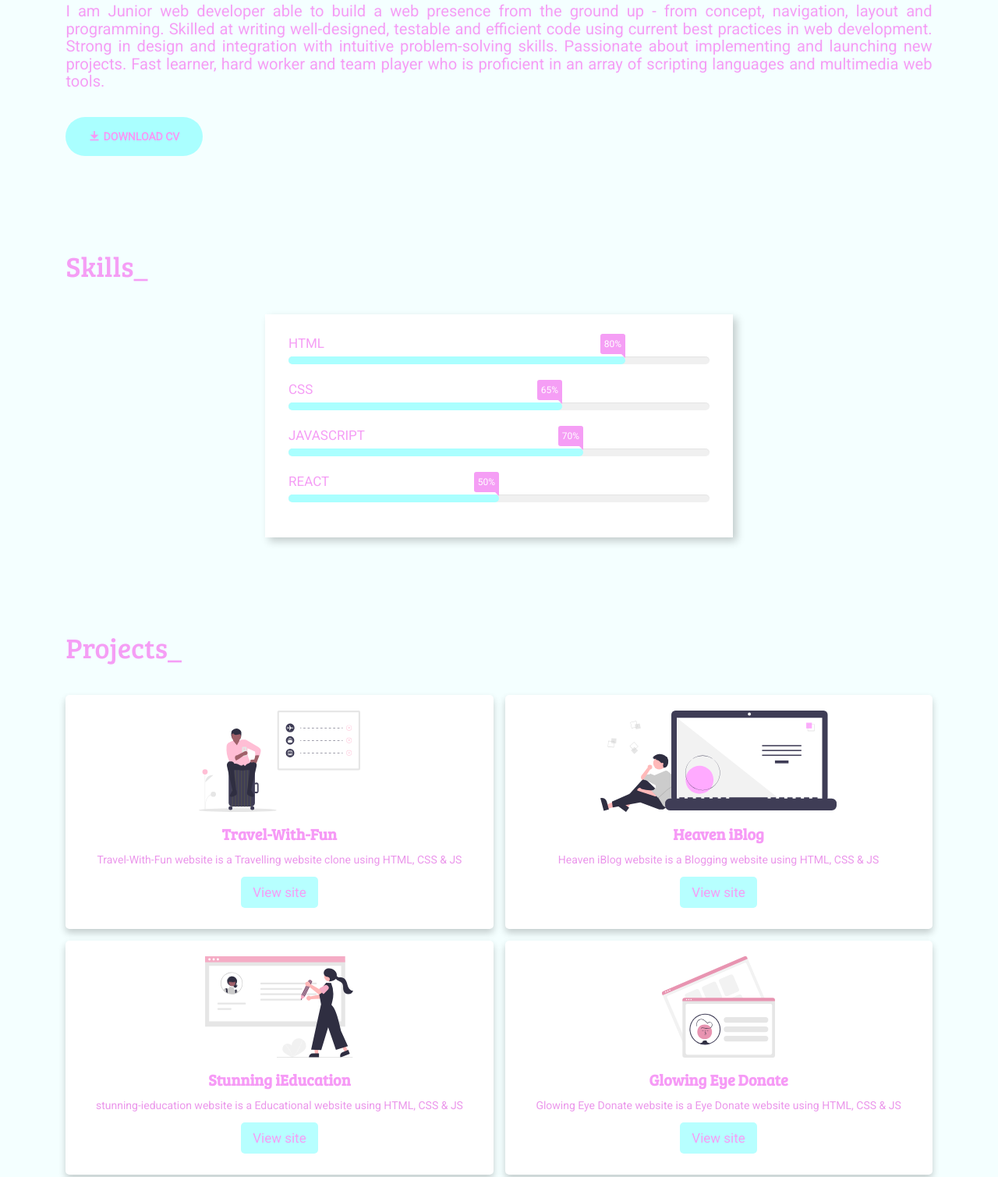
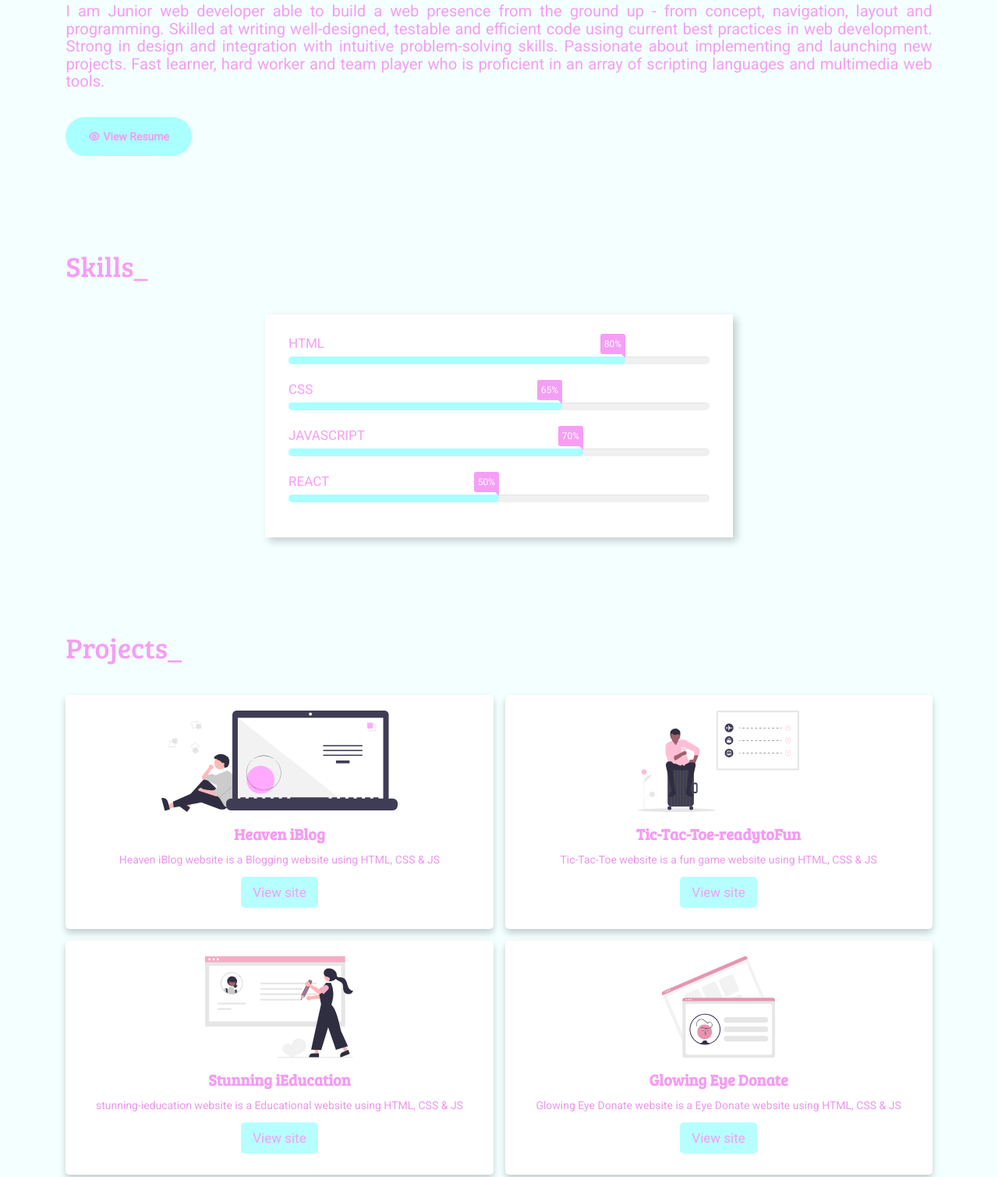
Before and after one commit to Misbah2000/My_Site_my, a plain HTML site: page index.html in a window 1280 px wide. Shown: the part 735-2244 px from the top of the page at 78% size. Drawn offline with nearby package versions, Linux system fonts and the light colour scheme; a web font is replaced by a local one.

Commit message:
all good

```diff
--- a/index.html
+++ b/index.html
@@ -67,7 +67,7 @@
                         <dt>AGE:</dt>
                         <dd>22</dd>
                         <dt>PHONE:</dt>
-                        <dd>+91 9284762576</dd>
+                        <dd>+91 8888657783</dd>
                         <dt>EMAIL:</dt>
                         <dd>misbamansuri2000@gmail.com</dd>
                         <dt>ADDRESS:</dt>
@@ -95,8 +95,8 @@
                 intuitive problem-solving skills. Passionate about implementing and launching new projects. Fast
                 learner, hard worker and team player who is proficient in an array of scripting languages and multimedia
                 web tools.</p>
-            <a href="" target="_blank" class="button button-flex text-sm"><i class="ri-download-fill"></i> DOWNLOAD
-                CV</a>
+            <a href="https://www.canva.com/design/DAFWgbrQ6c4/QPLF9fQIu0EEoO9V3LLYmw/view?utm_content=DAFWgbrQ6c4&utm_campaign=designshare&utm_medium=link2&utm_source=sharebutton" target="_blank" class="button button-flex text-sm"><i class="ri-eye-line"></i> View
+                Resume</a>
         </section>
 
         <section class="section container" id="skills">
@@ -136,17 +136,23 @@
         <section id="projects" class="section container wrapper">
             <h2 class="section-title">Projects_</h2>
             <div class="project-sec">
-                <div class="box">
-                    <img src="images/travel.svg" alt="Travalling website">
+                <!-- <div class="box"> -->
+                    <!-- <img src="images/travel.svg" alt="Travalling website">
                     <h3>Travel-With-Fun</h3>
                     <p>Travel-With-Fun website is a Travelling website clone using HTML, CSS & JS</p>
                     <a href="#" target="_blank" class="btn">View site</a>
-                </div>
+                </div> -->
                 <div class="box">
                     <img src="images/blog.svg" alt="blog website">
                     <h3>Heaven iBlog</h3>
                     <p>Heaven iBlog website is a Blogging website using HTML, CSS & JS</p>
                     <a href="https://heaven-iblog.netlify.app" target="_blank" class="btn">View site</a>
+                </div>
+                <div class="box">
+                    <img src="images/travel.svg" alt="fun website">
+                    <h3>Tic-Tac-Toe-readytoFun</h3>
+                    <p>Tic-Tac-Toe website is a fun game website using HTML, CSS & JS</p>
+                    <a href="https://tic-tac-toe-readytoplay.netlify.app/" target="_blank" class="btn">View site</a>
                 </div>
                 <div class="box">
                     <img src="images/educate.svg" alt="education website">
@@ -183,7 +189,7 @@
                     <div class="contact-info">
                         <dl class="contact-list">
                             <dt>Phone:</dt>
-                            <dd>+91 9284762576</dd>
+                            <dd>+91 8888657783</dd>
                             <dt>Email:</dt>
                             <dd>misbamansuri2000@gmail.com</dd>
                         </dl>
--- a/style.css
+++ b/style.css
@@ -713,6 +713,9 @@ nav .cancel-icon{
       display: block;
       color: var(--text-color);
    }
+   .active-link{
+      opacity: 1;
+   }
 }
 
 @media (max-width:611px){
```
